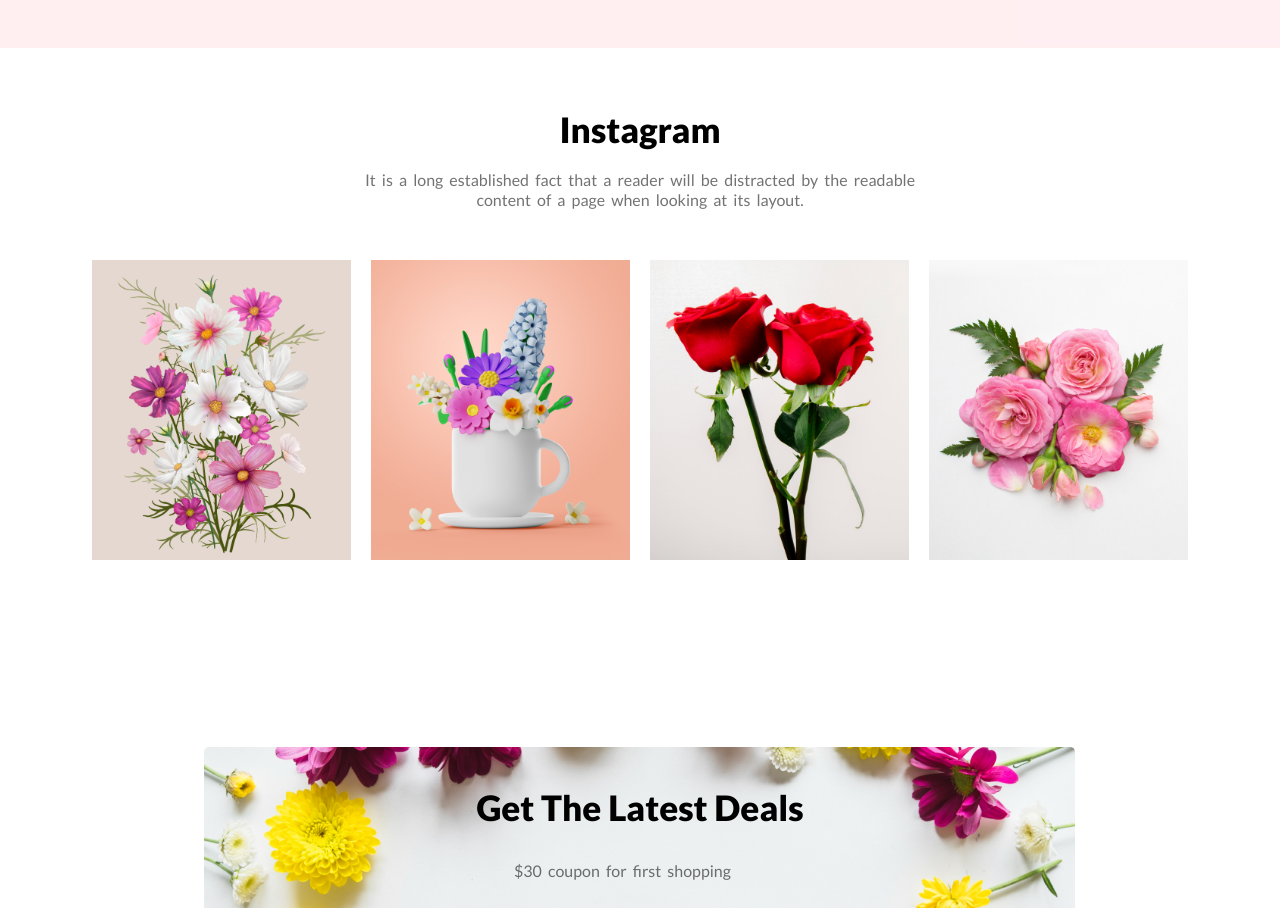
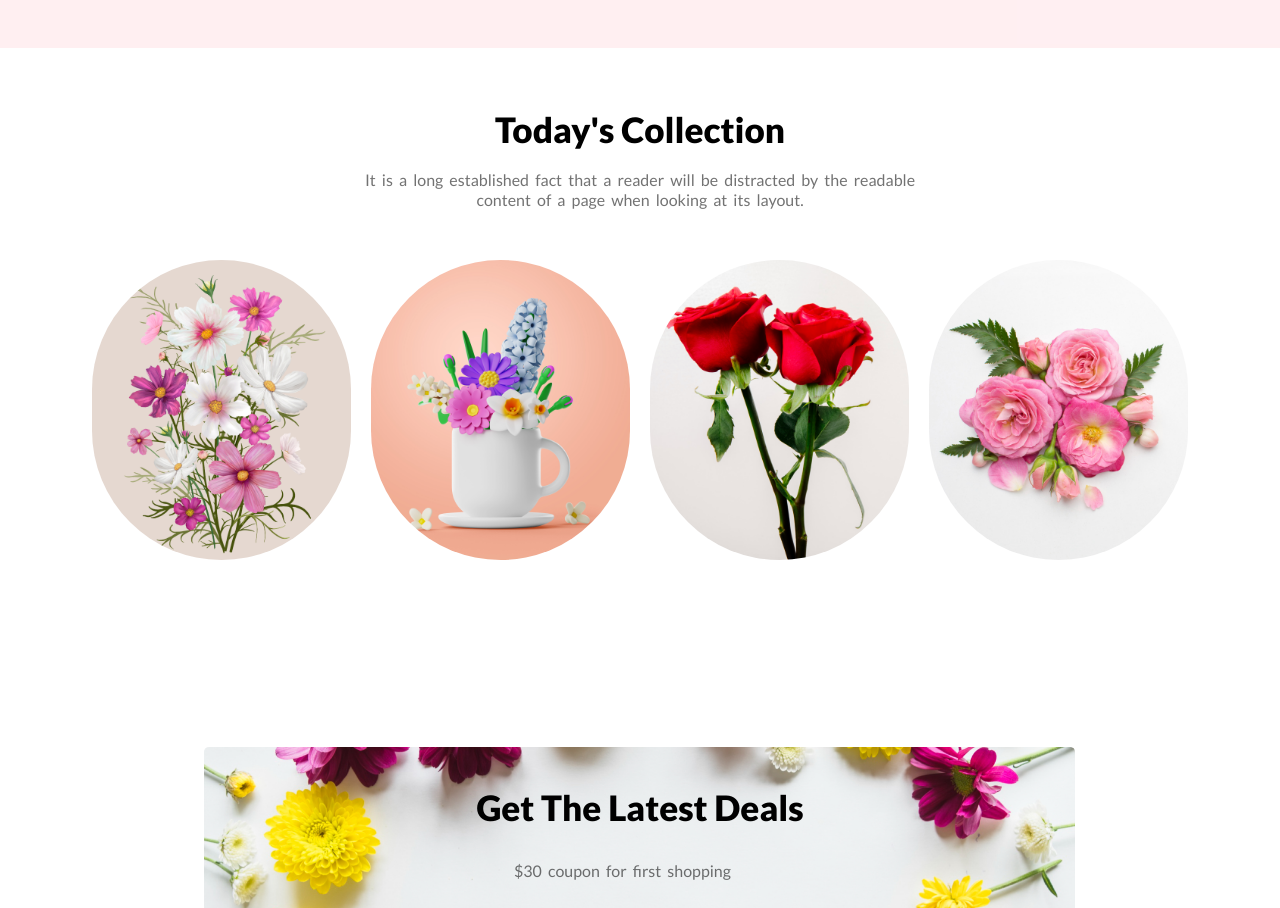
Before and after one commit to tonoy7/flower-shop, a plain HTML site: page index.html in a window 1280 px wide. Shown: the part 2243-3151 px from the top of the page. Drawn offline with Linux system fonts and the light colour scheme.

Commit message:
ig phots section changed

```diff
--- a/index.html
+++ b/index.html
@@ -87,7 +87,7 @@
     </div>
     <div class="fourth-banner">
       <div class="title">
-        <h2>Instagram</h2>
+        <h2>Today's Collection</h2>
         <div class="featured-description">
           It is a long established fact that a reader will be distracted by the
           readable <br />content of a page when looking at its layout.
--- a/style.css
+++ b/style.css
@@ -170,6 +170,7 @@ span {
 }
 .ig-photo-box > img {
   height: 300px;
+  border-radius: 150px;
 }
 .small-banner {
   margin: 100px 200px;
```
